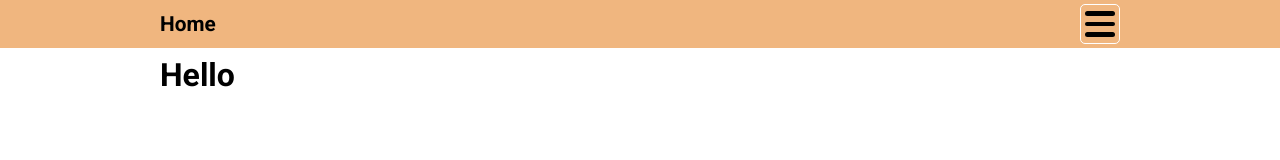
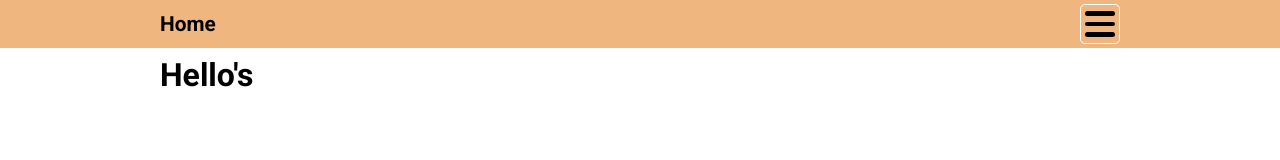
Before and after one commit to DarkVooDoo/Lauratodd, a Next.js app: page / in a window 1280 px wide. Shown: the top 160 px of the page. Built offline with nearby package versions, Linux system fonts and the light colour scheme.

Commit message:
Revert "Deploy Fix"
This reverts commit 6c43421db2de307bb9e8211d431dd91a36a1bc0a.

```diff
--- a/src/pages/index.tsx
+++ b/src/pages/index.tsx
@@ -12,7 +12,7 @@ export default function Home() {
         <link rel="icon" href="/favicon.ico" />
       </Head>
       <main>
-        <h1>Hello</h1>
+        <h1>Hello's</h1>
       </main>
     </>
   )
```
